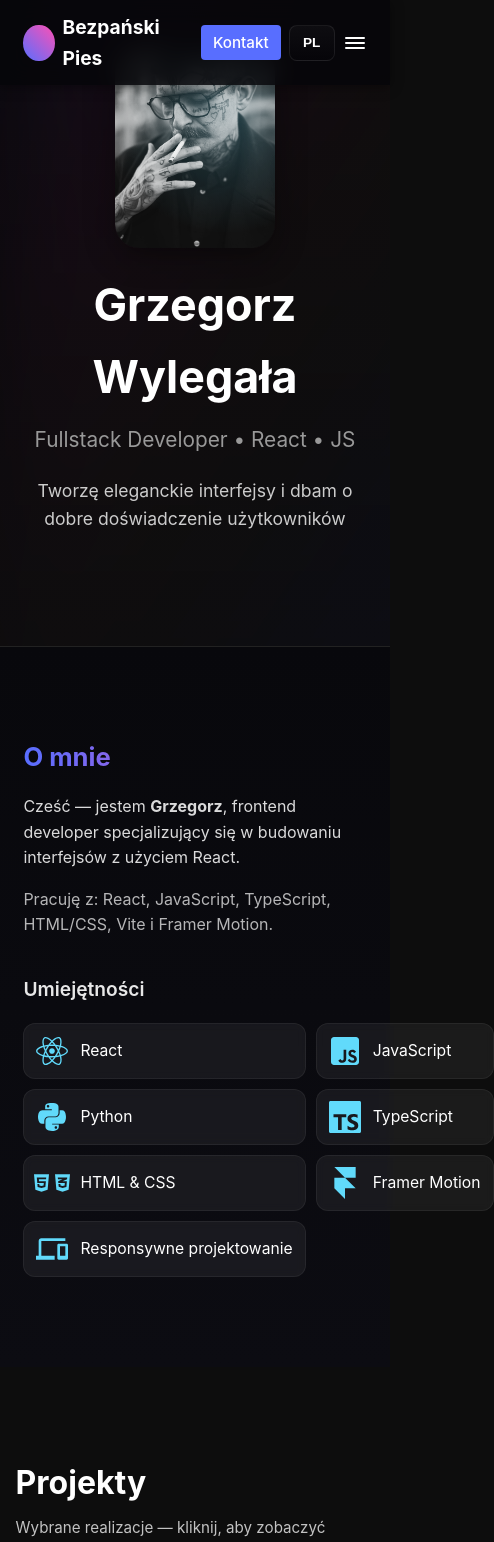
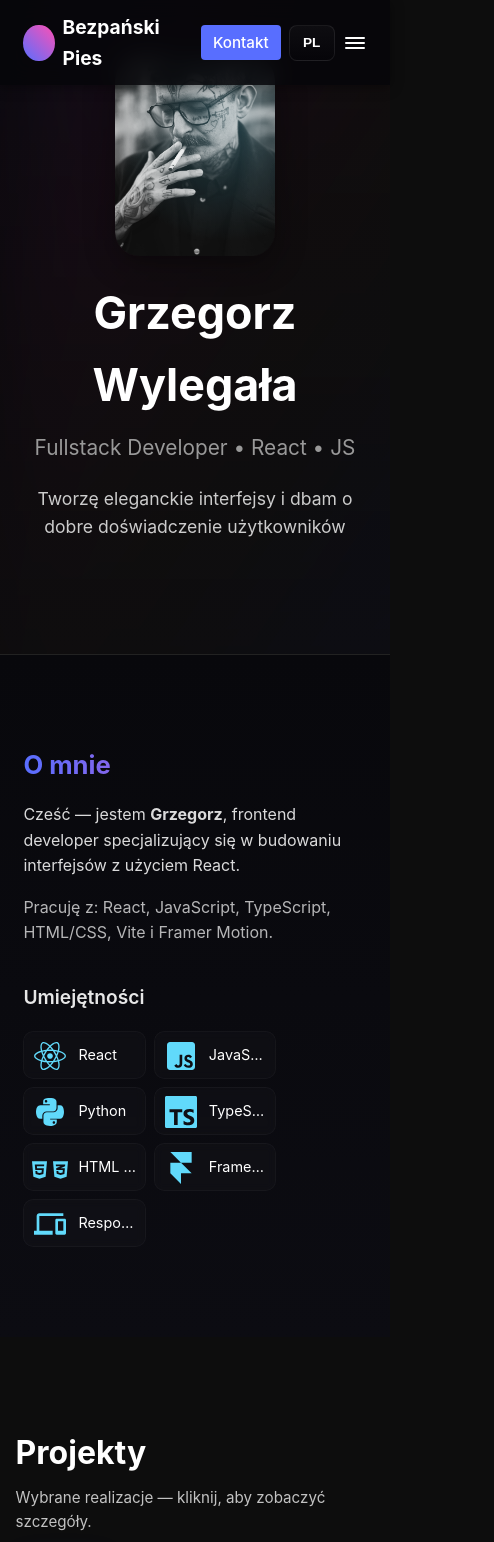
Before and after one commit to bezpanskipies/portfolio, a React (Vite) app: page / in a window 390 px wide. Shown: the top 1542 px of the page, 494 px wide, since content can reach past the window. Built offline with nearby package versions, Linux system fonts and the light colour scheme.

Commit message:
Poprawka wyswietlania zdjecia

```diff
--- a/src/components/about.css
+++ b/src/components/about.css
@@ -292,3 +292,68 @@
     height: 32px;
   }
 }
+
+/* --- ABOUT: responsive skills grid --- */
+
+/* kontener asocjowany z listą umiejętności */
+.skills-list {
+  display: grid;
+  grid-template-columns: repeat(auto-fit, minmax(140px, 1fr));
+  gap: 10px 14px; /* wiersz / kolumna */
+  align-items: start;
+  padding: 0;
+  margin: 0;
+  list-style: none;
+}
+
+/* pojedyncza umiejętność */
+.skill {
+  display: flex;
+  gap: 10px;
+  align-items: center;
+  padding: 10px;
+  border-radius: 10px;
+  background: rgba(255, 255, 255, 0.02);
+  border: 1px solid rgba(255, 255, 255, 0.03);
+  min-height: 48px;
+  box-sizing: border-box;
+}
+
+/* ikona i tekst w skill */
+.skill__icon {
+  display: inline-grid;
+  place-items: center;
+  width: 36px;
+  height: 36px;
+  flex: 0 0 36px;
+  font-size: 1.2rem;
+}
+
+/* nazwa umiejętności — nie łamie layoutu */
+.skill__name {
+  flex: 1 1 auto;
+  font-size: 0.96rem;
+  white-space: nowrap;
+  overflow: hidden;
+  text-overflow: ellipsis;
+}
+
+/* mniejsze ekrany: mniejsze paddings i ikony */
+@media (max-width: 520px) {
+  .skills-list {
+    grid-template-columns: repeat(auto-fit, minmax(120px, 1fr));
+    gap: 8px;
+  }
+  .skill {
+    padding: 8px;
+    min-height: 44px;
+  }
+  .skill__icon {
+    width: 30px;
+    height: 30px;
+    font-size: 1rem;
+  }
+  .skill__name {
+    font-size: 0.9rem;
+  }
+}
--- a/src/components/header.css
+++ b/src/components/header.css
@@ -207,3 +207,13 @@
     gap: 8px;
   }
 }
+/* jeśli header:position:fixed - zapewnij padding-top dla głównego kontenera */
+.site-root {
+  /* możesz dopasować klasę: .app .container itp. */
+  padding-top: var(--header-height);
+}
+
+/* make anchor jumps consistent */
+:target {
+  scroll-margin-top: calc(var(--header-height) + 8px);
+}
--- a/src/components/hero.css
+++ b/src/components/hero.css
@@ -1,3 +1,39 @@
+/* --- HERO: fixes for mobile overlap with header --- */
+/* ensure the page reserves space for a fixed header and avoids scroll overlap */
+:root {
+  --header-height: 72px; /* dopasuj jeśli Twój header ma inną wysokość */
+}
+
+/* If header is fixed, tell browsers to offset scroll-to anchors */
+html {
+  scroll-padding-top: var(--header-height);
+}
+
+/* Add extra top padding to hero to avoid the photo being hidden under header on small screens */
+.hero {
+  padding-top: calc(var(--header-height) + 20px); /* header + breathing room */
+  box-sizing: border-box;
+}
+
+/* Ensure the photo wrapper doesn't overflow upwards and is vertically centered inside hero column layout */
+.hero__photo-wrapper {
+  margin-top: 0; /* usuwa ewentualne negatywne marginesy */
+  transform: none !important; /* anuluj przypadkowe translacje animacją, jeśli były */
+  display: block;
+}
+
+/* On narrow screens ensure the photo sits below header and has comfortable spacing */
+@media (max-width: 880px) {
+  .hero {
+    padding-top: calc(var(--header-height) + 18px);
+    padding-bottom: 36px;
+  }
+  .hero__photo-wrapper {
+    margin-top: 8px;
+    transition: transform 0.25s ease;
+  }
+}
+
 .hero__photo-wrapper {
   position: relative;
   width: 280px;
```
